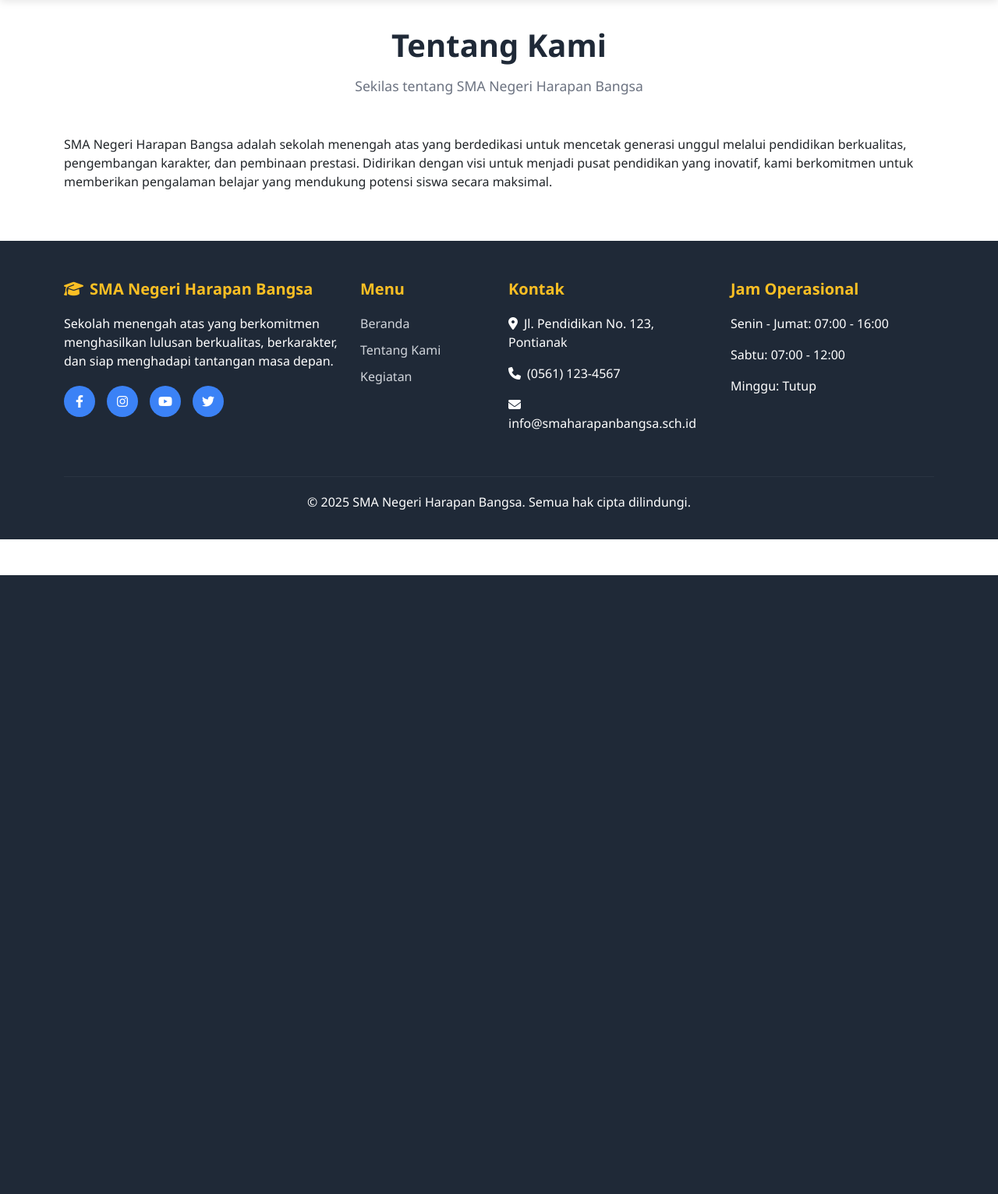
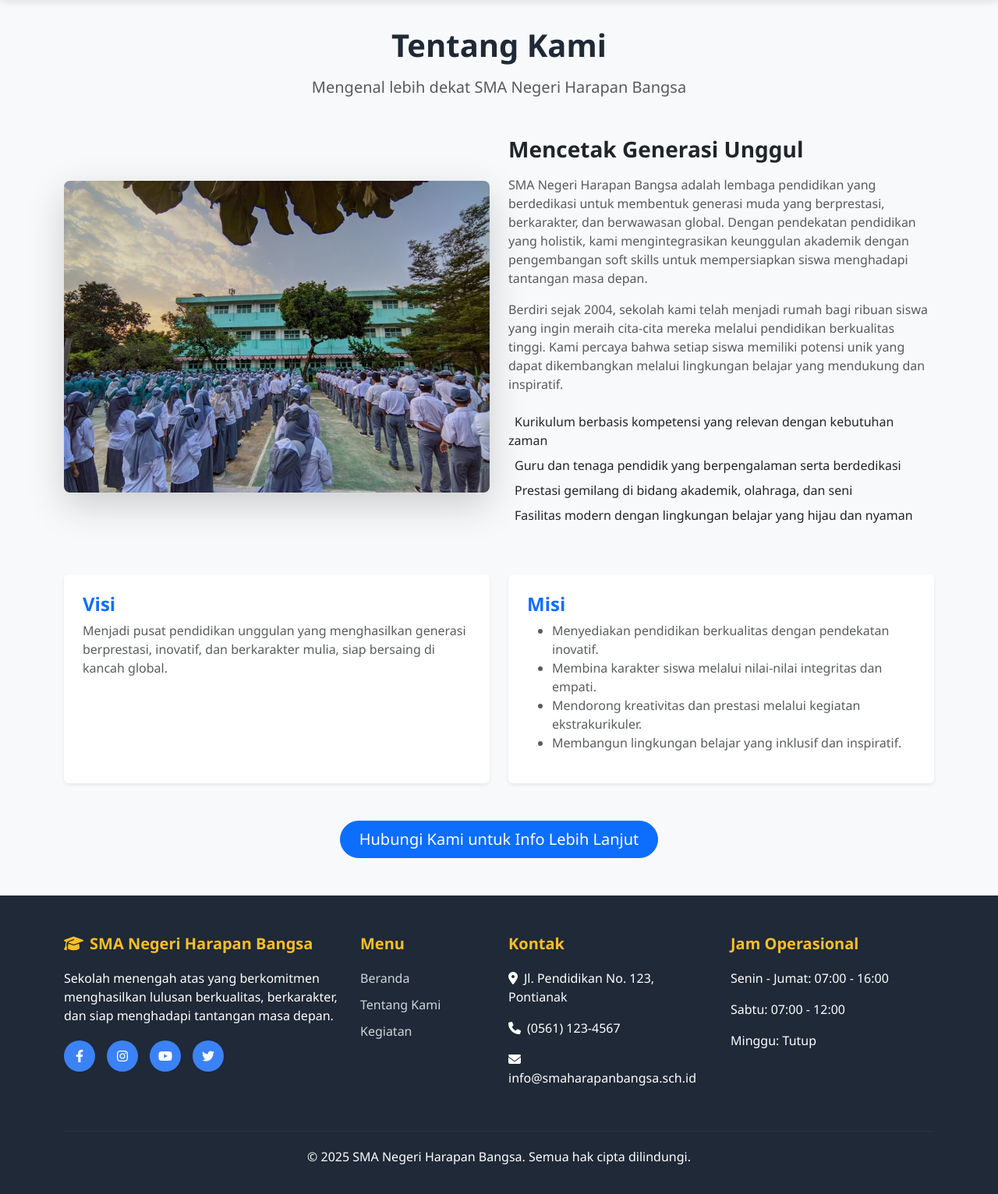
Before and after one commit to ap-pamungkas/lps-juniorprogrammer, a PHP site: page /about.php in a window 1280 px wide. Shown: the part 62-1594 px from the top of the page at 78% size. Before the commit the page ends 800 px from the top, so only its background shows below. Run offline with PHP 8.4, Linux system fonts and the light colour scheme.

Commit message:
feat: enhance contact and about pages with improved UI
- Add hero background image for better visual appeal
- Improve contact form layout with shadow and spacing
- Add social media links and Google Maps to contact page
- Redesign about page with new sections and styling
- Update email subject and sender name in contact form
- Clean up JavaScript formatting and remove debug code

```diff
--- a/about.php
+++ b/about.php
@@ -1,13 +1,68 @@
 <?php include 'includes/header.php'; ?>
 
 <!-- About Section -->
-<section id="about" class="py-5 mt-5">
+<section id="about" class="py-5 mt-5 bg-light">
   <div class="container">
-    <div class="section-title">
-      <h2>Tentang Kami</h2>
-      <p class="subtitle">Sekilas tentang SMA Negeri Harapan Bangsa</p>
+    <!-- Section Title -->
+    <div class="section-title text-center mb-5" data-aos="fade-up">
+      <h2 class="display-4 fw-bold">Tentang Kami</h2>
+      <p class="lead text-muted">Mengenal lebih dekat SMA Negeri Harapan Bangsa</p>
     </div>
-    <p>SMA Negeri Harapan Bangsa adalah sekolah menengah atas yang berdedikasi untuk mencetak generasi unggul melalui pendidikan berkualitas, pengembangan karakter, dan pembinaan prestasi. Didirikan dengan visi untuk menjadi pusat pendidikan yang inovatif, kami berkomitmen untuk memberikan pengalaman belajar yang mendukung potensi siswa secara maksimal.</p>
+
+    <div class="row align-items-center mb-5">
+      <!-- Image Column -->
+      <div class="col-lg-6 mb-4 mb-lg-0" data-aos="fade-right">
+        <div class="position-relative">
+          <img src="assets/images/berita/upacara_bendera.jpg" alt="SMA Negeri Harapan Bangsa" class="img-fluid rounded-3 shadow-lg" style="width: 100%; max-height: 400px; object-fit: cover;">
+          <div class="position-absolute top-0 start-0 w-100 h-100 rounded-3" style="background: linear-gradient(to bottom, rgba(0,0,0,0.2), rgba(0,0,0,0));"></div>
+        </div>
+      </div>
+
+      <!-- Text Column -->
+      <div class="col-lg-6" data-aos="fade-left">
+        <h3 class="fw-semibold mb-3">Mencetak Generasi Unggul</h3>
+        <p class="text-muted">
+          SMA Negeri Harapan Bangsa adalah lembaga pendidikan yang berdedikasi untuk membentuk generasi muda yang berprestasi, berkarakter, dan berwawasan global. Dengan pendekatan pendidikan yang holistik, kami mengintegrasikan keunggulan akademik dengan pengembangan soft skills untuk mempersiapkan siswa menghadapi tantangan masa depan.
+        </p>
+        <p class="text-muted">
+          Berdiri sejak 2004, sekolah kami telah menjadi rumah bagi ribuan siswa yang ingin meraih cita-cita mereka melalui pendidikan berkualitas tinggi. Kami percaya bahwa setiap siswa memiliki potensi unik yang dapat dikembangkan melalui lingkungan belajar yang mendukung dan inspiratif.
+        </p>
+        <ul class="list-unstyled mt-4">
+          <li class="mb-2"><i class="bi bi-book-fill text-primary me-2"></i> Kurikulum berbasis kompetensi yang relevan dengan kebutuhan zaman</li>
+          <li class="mb-2"><i class="bi bi-person-check-fill text-primary me-2"></i> Guru dan tenaga pendidik yang berpengalaman serta berdedikasi</li>
+          <li class="mb-2"><i class="bi bi-trophy-fill text-primary me-2"></i> Prestasi gemilang di bidang akademik, olahraga, dan seni</li>
+          <li class="mb-2"><i class="bi bi-tree-fill text-primary me-2"></i> Fasilitas modern dengan lingkungan belajar yang hijau dan nyaman</li>
+        </ul>
+      </div>
+    </div>
+
+    <!-- Vision and Mission -->
+    <div class="row mt-5">
+      <div class="col-md-6" data-aos="fade-up" data-aos-delay="100">
+        <div class="card border-0 shadow-sm p-4 h-100">
+          <h4 class="fw-bold text-primary">Visi</h4>
+          <p class="text-muted">
+            Menjadi pusat pendidikan unggulan yang menghasilkan generasi berprestasi, inovatif, dan berkarakter mulia, siap bersaing di kancah global.
+          </p>
+        </div>
+      </div>
+      <div class="col-md-6" data-aos="fade-up" data-aos-delay="200">
+        <div class="card border-0 shadow-sm p-4 h-100">
+          <h4 class="fw-bold text-primary">Misi</h4>
+          <ul class="text-muted">
+            <li>Menyediakan pendidikan berkualitas dengan pendekatan inovatif.</li>
+            <li>Membina karakter siswa melalui nilai-nilai integritas dan empati.</li>
+            <li>Mendorong kreativitas dan prestasi melalui kegiatan ekstrakurikuler.</li>
+            <li>Membangun lingkungan belajar yang inklusif dan inspiratif.</li>
+          </ul>
+        </div>
+      </div>
+    </div>
+
+    <!-- Call to Action -->
+    <div class="text-center mt-5" data-aos="fade-up" data-aos-delay="300">
+      <a href="#contact" class="btn btn-primary btn-lg rounded-pill px-4">Hubungi Kami untuk Info Lebih Lanjut</a>
+    </div>
   </div>
 </section>
 
--- a/ajax/contact.js
+++ b/ajax/contact.js
@@ -1,9 +1,7 @@
-
 $(document).ready(function() {
     // Validasi form saat submit
     $('.contact-form').on('submit', function(e) {
         e.preventDefault(); // Mencegah submit default
-
         // Reset pesan error
         $('.form-error').remove();
         let isValid = true;
@@ -34,13 +32,11 @@ $(document).ready(function() {
             $('#email').after('<div class="form-error text-danger">Email maksimal 100 karakter.</div>');
             isValid = false;
         }
-
         // Validasi pesan
         if (!pesan) {
             $('#pesan').after('<div class="form-error text-danger">Pesan wajib diisi.</div>');
             isValid = false;
         }
-
         // Jika validasi lolos, kirim data via AJAX
         if (isValid) {
             $.ajax({
--- a/assets/js/script.js
+++ b/assets/js/script.js
@@ -1,5 +1,4 @@
-    // Smooth scrolling for navbar links
-    document.querySelectorAll('a[href^="#"]').forEach(anchor => {
+document.querySelectorAll('a[href^="#"]').forEach(anchor => {
       anchor.addEventListener('click', function (e) {
         e.preventDefault();
         const target = document.querySelector(this.getAttribute('href'));
--- a/includes/header.php
+++ b/includes/header.php
@@ -11,6 +11,8 @@ $active_page = basename($_SERVER['PHP_SELF'], ".php");
   <link href="https://cdn.jsdelivr.net/npm/bootstrap@5.3.2/dist/css/bootstrap.min.css" rel="stylesheet">
   <link href="https://cdnjs.cloudflare.com/ajax/libs/font-awesome/6.4.0/css/all.min.css" rel="stylesheet">
   <link rel="stylesheet" href="assets/css/style.css">
+  <!-- In header.php -->
+
 </head>
 <body>
   <!-- Navbar -->
```
Also changed, not shown: backend/submit_contact.php (+3 -4 lines), contact.php (+25 -9 lines), assets/images/hero-bg.jpg (added).
